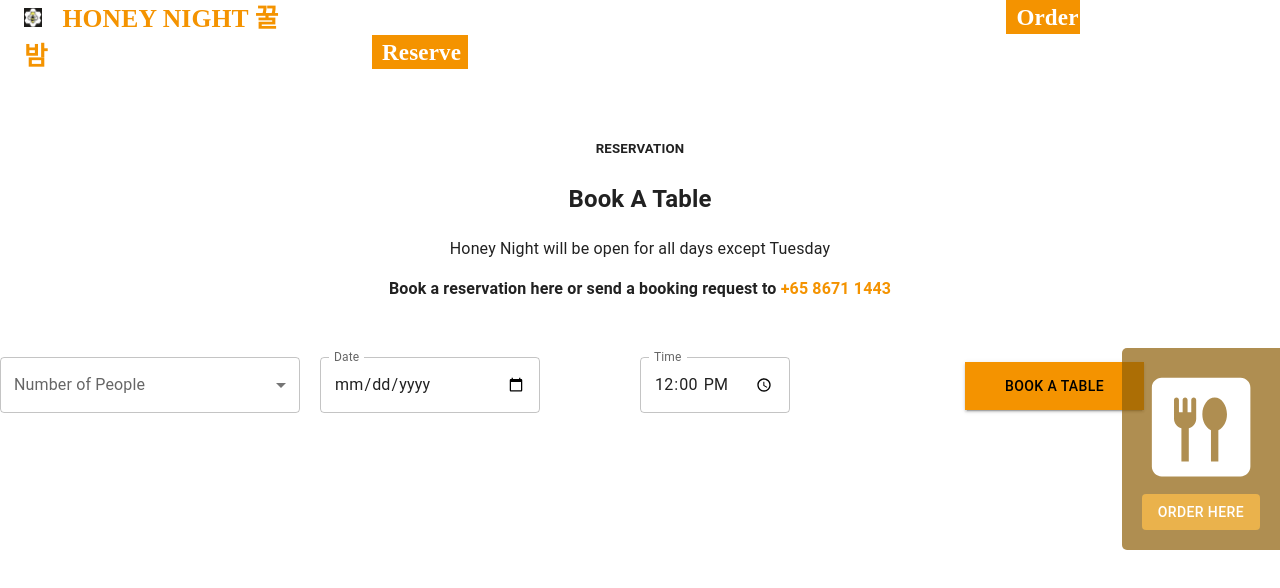
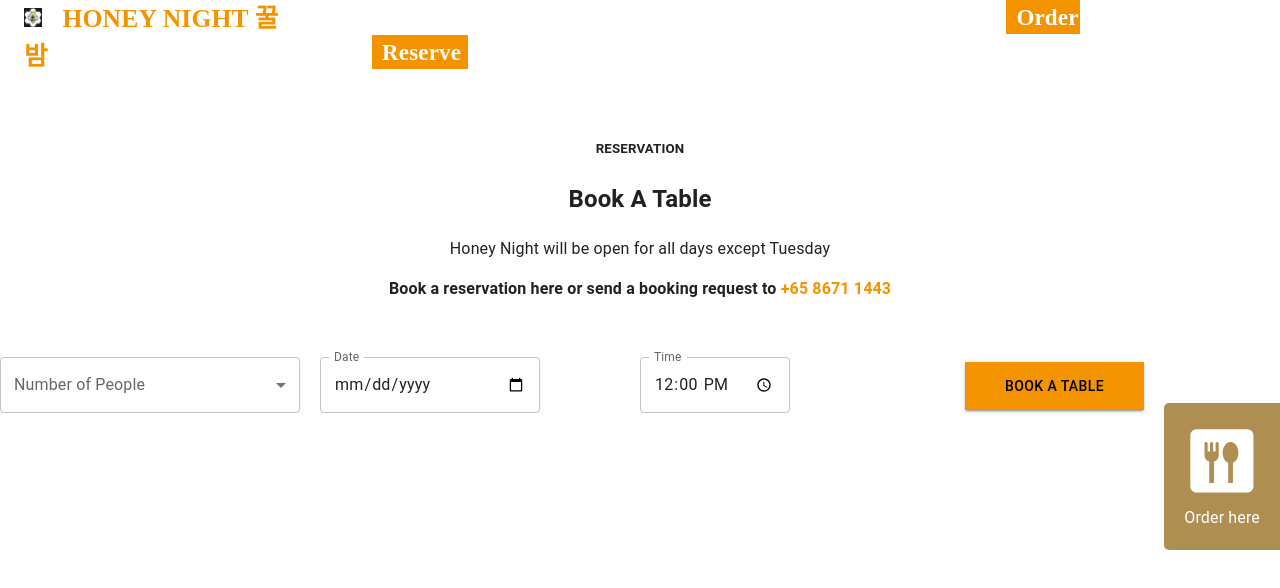
Before and after one commit to imxavieer/FYP, a React (Create React App) app in the folder customer-frontend/: page /reserve in a window 1280 px wide. Shown: the top 588 px of the page. Built offline with nearby package versions, Linux system fonts and the light colour scheme; a web font is replaced by a local one.

Commit message:
revision of "order" button

```diff
--- a/customer-frontend/src/components/PopupPrompt.css
+++ b/customer-frontend/src/components/PopupPrompt.css
@@ -10,9 +10,9 @@
     opacity: 0.7;
     transition: 0.3s;
 }
-
 .popupContainer:hover{
     opacity: 1;
+    cursor:pointer;
 }
 .iconContainer {
     width: 100%;
@@ -22,8 +22,3 @@
     width: auto;
     height: auto;
 }
-
-.popupText {
-    padding-top: 10px;
-    padding-bottom: 10px;
-}
--- a/customer-frontend/src/components/PopupPrompt.js
+++ b/customer-frontend/src/components/PopupPrompt.js
@@ -1,36 +1,24 @@
 import React from "react";
-import { Box, Button, Typography } from "@mui/material";
-import { useNavigate } from "react-router-dom";
+import { Box } from "@mui/material";
 import "./PopupPrompt.css";
 import "../index.css";
 import DiningIcon from "@mui/icons-material/Dining";
 function PopupPrompt() {
-    const navigate = useNavigate();
-    const redirectToReservation = () => {
-        navigate("/reserve");
-    };
+
     const redirectToOrder = () => {
-        window.location.replace("https://qashiereats.com/honeynight");
+        window.location.href = "https://qashiereats.com/honeynight";
     };
     return (
-        <Box className="popupContainer">
+        <Box
+            className="popupContainer"
+            onClick={() => {
+                redirectToOrder();
+            }}
+        >
             <Box className="iconContainer">
                 <DiningIcon />
             </Box>
-            <Button
-                variant={"filled"}
-                onClick={() => {
-                    redirectToOrder();
-                }}
-                sx={{
-                    background: "#e19200",
-                    "&:hover": {
-                        background: "#A56402",
-                    },
-                }}
-            >
-                Order here
-            </Button>
+            Order here
         </Box>
     );
 }
```
